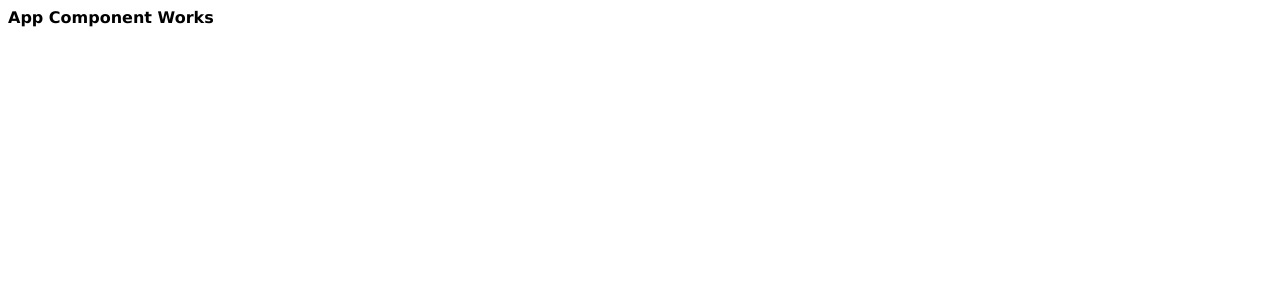
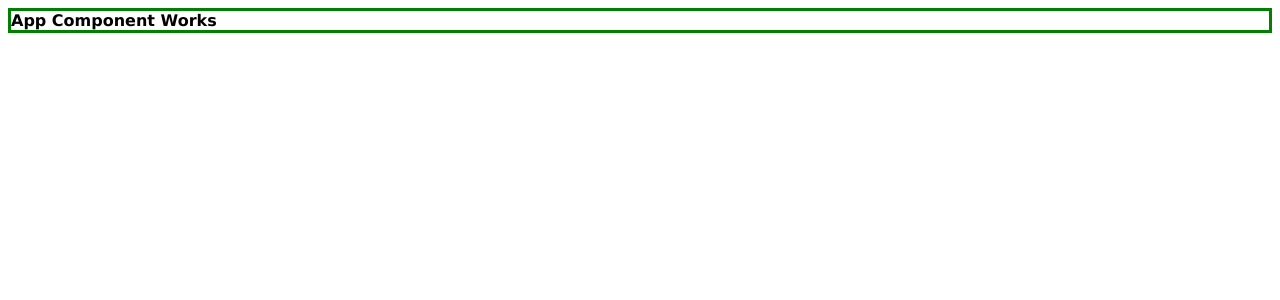
Before and after one commit to jusjassar/StackBlitz, an Angular app: page / in a window 1280 px wide. Shown: the top 300 px of the page. Built offline with nearby package versions, Linux system fonts and the light colour scheme.

Commit message:
3 files modified, 1 added

```diff
--- a/src/app/app.component.html
+++ b/src/app/app.component.html
@@ -1 +1 @@
-<h4>App Component Works</h4>
+<h4 directive-highlight>App Component Works</h4>
--- a/src/app/app.component.ts
+++ b/src/app/app.component.ts
@@ -5,4 +5,5 @@ import { Component } from '@angular/core';
   templateUrl: './app.component.html',
   styleUrls: [ './app.component.css' ]
 })
-export class AppComponent  { }
+export class AppComponent  {
+ }
--- a/src/app/app.module.ts
+++ b/src/app/app.module.ts
@@ -4,10 +4,11 @@ import { RouterModule, Routes } from '@angular/router';
 import { HttpClientModule } from '@angular/common/http';
 
 import { AppComponent } from './app.component';
+import { HighlightDirective } from './customAttributeDirectiveRenderer/customAttributeDirectiveRenderer.directive';
 
 @NgModule({
   imports: [BrowserModule, HttpClientModule],
-  declarations: [AppComponent],
+  declarations: [AppComponent,HighlightDirective],
   bootstrap: [AppComponent],
 })
 export class AppModule {}
--- /dev/null
+++ b/src/app/customAttributeDirectiveRenderer/customAttributeDirectiveRenderer.directive.ts
@@ -0,0 +1,17 @@
+import { Directive, ElementRef, OnInit, Renderer2 } from "@angular/core";
+
+@Directive({
+  selector:'[directive-highlight]'
+})
+
+export class HighlightDirective  implements OnInit{
+
+    constructor(private element:ElementRef, private renderer:Renderer2){
+        this.element=element;
+        this.renderer=renderer
+    }
+ngOnInit(){
+  this.renderer.setStyle(this.element.nativeElement, 'border','3px solid green');
+
+}
+}
```
